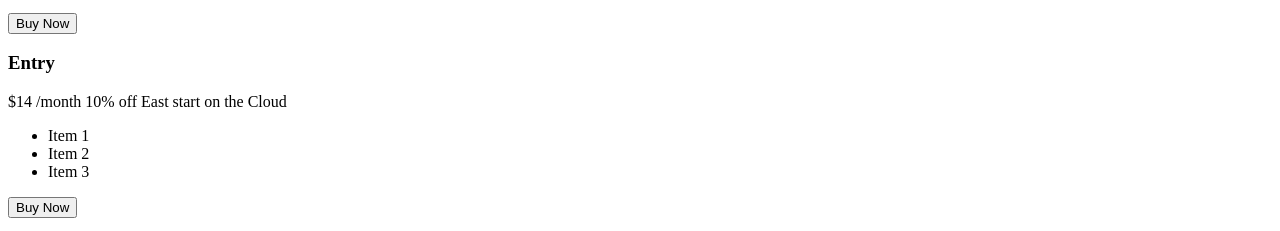
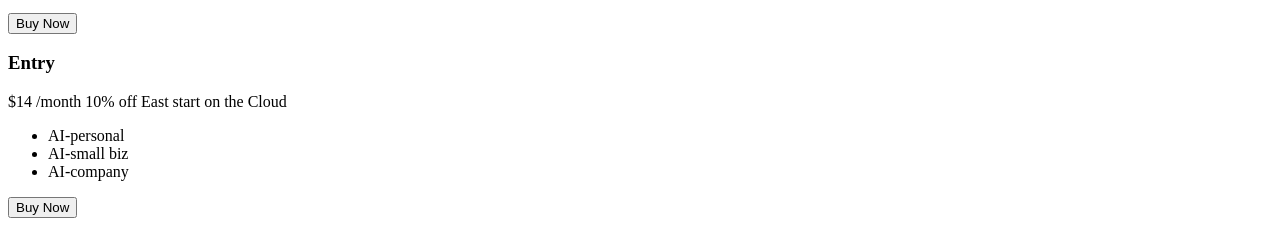
Before and after one commit to lecturewww/Tuts_project01, a website built with Parcel: page index.html in a window 1280 px wide. Shown: the part 1008-1239 px from the top of the page. Built offline with nearby package versions, Linux system fonts and the light colour scheme; files whose address does not match are found by name.

Commit message:
Update index.html

```diff
--- a/index.html
+++ b/index.html
@@ -110,9 +110,9 @@
                 <!-- Lorem ipsum dolor sit amet consectetur adipisicing elit. Quod, debitis? -->
                     <!-- list.html 붙여넣기 -->
                 <ul class="list list--tick">
-                    <li class="list__item">Item 1</li>
-                    <li class="list__item">Item 2</li>
-                    <li class="list__item">Item 3</li>
+                    <li class="list__item">AI-personal</li>
+                    <li class="list__item">AI-small biz</li>
+                    <li class="list__item">AI-company</li>
                   </ul>
                   <!-- button.html 에서 가져온다 -->
                   <button class="btn btn--outline btn--block">Buy Now</button>
```
